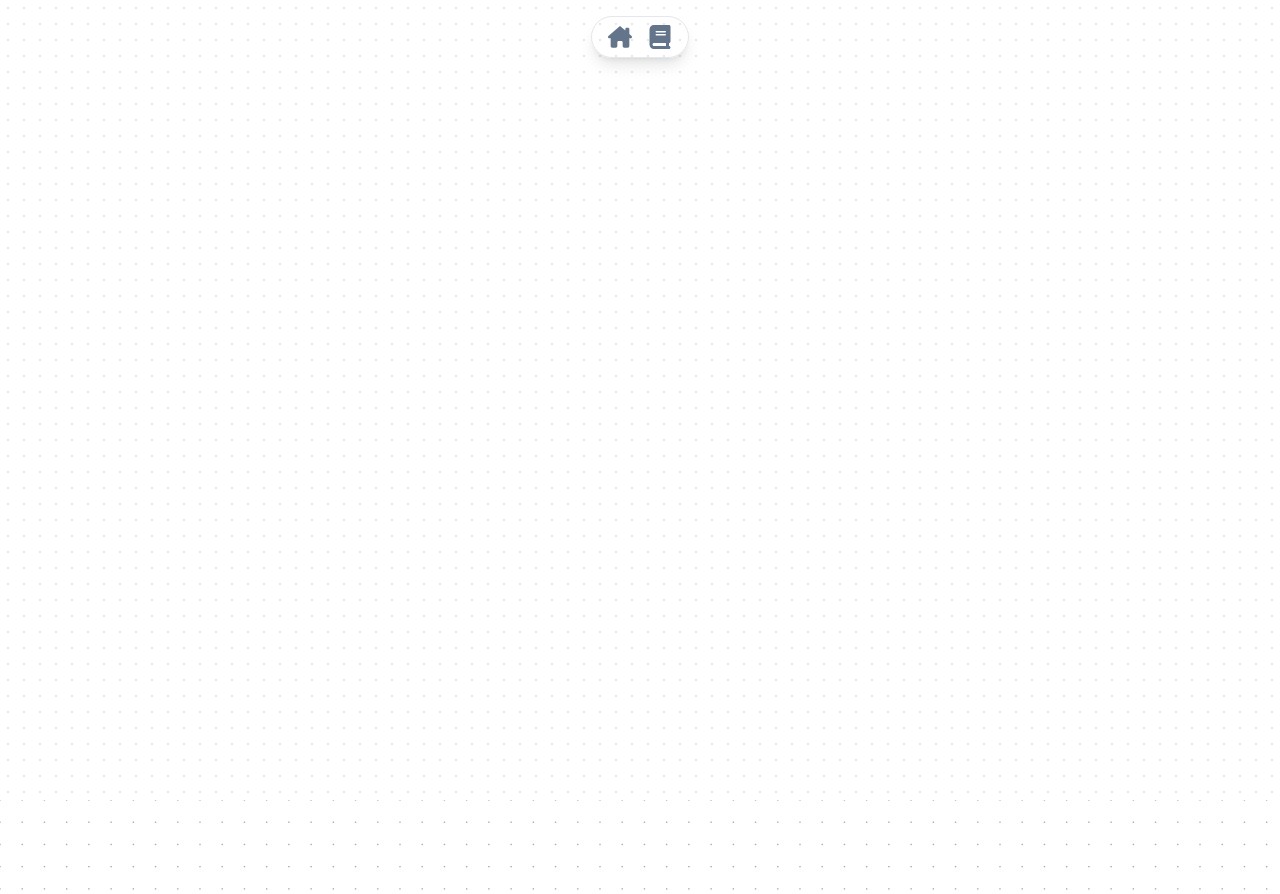
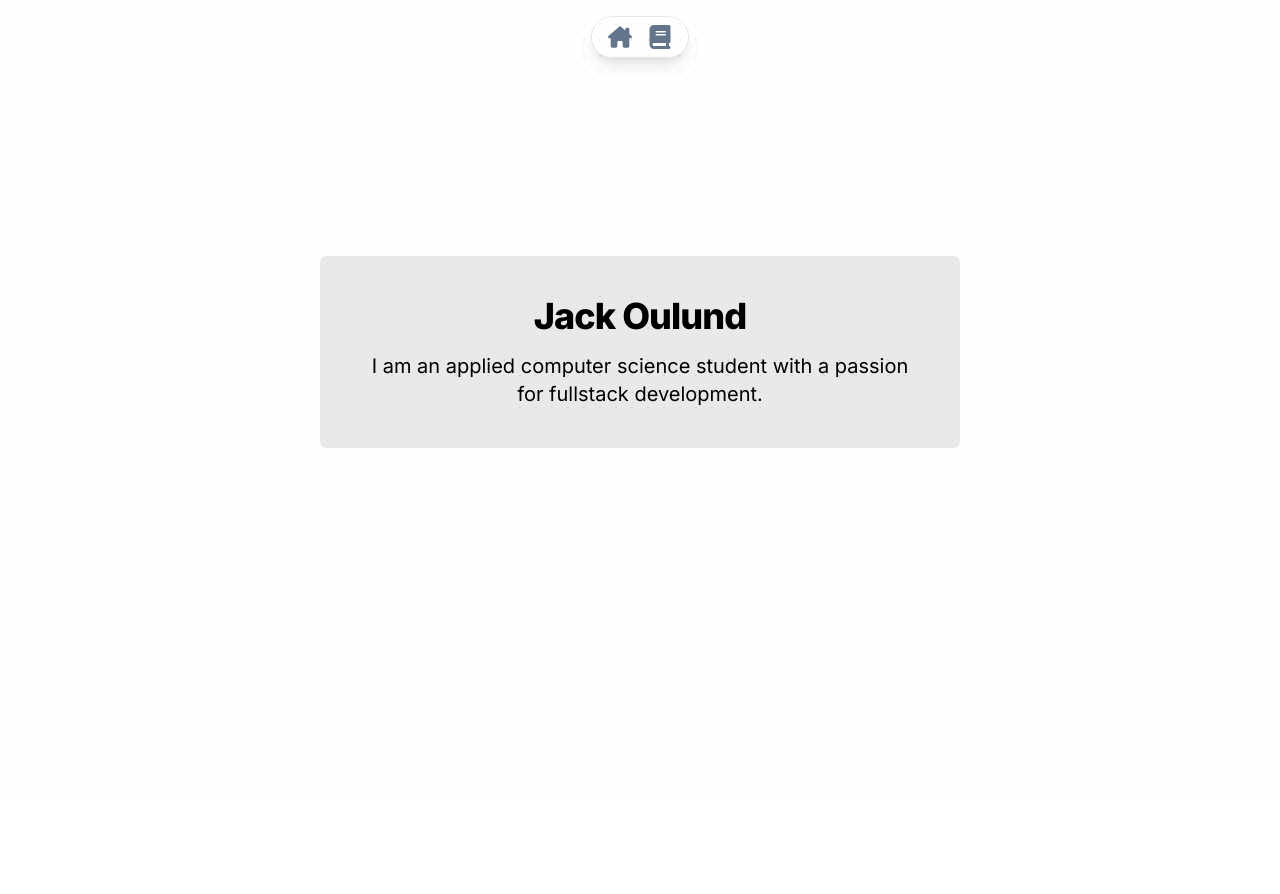
Before and after one commit to TheRealJackiBoi/portfolio, a Next.js app: page / in a window 1280 px wide. After the commit the page ends 800 px from the top, so only its background shows below. Built offline with nearby package versions, Linux system fonts and the light colour scheme.

Commit message:
add simple index

```diff
--- a/src/app/layout.tsx
+++ b/src/app/layout.tsx
@@ -43,7 +43,7 @@ export default function RootLayout({
   return (
     <html lang="en">
       <body className={`${inter.className} bg-[url('/dot-grid.png')]`}>
-        <div className="absolute inset-0 -z-10 h-screen w-full bg-white bg-[radial-gradient(#e5e7eb_1px,transparent_1px)] [background-size:16px_16px]">
+        <div className="absolute inset-0 -z-10 min-h-screen w-full bg-white bg-[radial-gradient(#e5e7eb_1px,transparent_1px)] [background-size:16px_16px]">
           <NavBar />
           <div className="container mx-auto pb-5">{children}</div>
         </div>
--- a/src/app/page.tsx
+++ b/src/app/page.tsx
@@ -1,9 +1,12 @@
-import Image from "next/image";
+import { H1, Lead, } from "@/components/Typography";
 
 export default function Home() {
   return (
-    <main className="flex min-h-screen flex-col items-center justify-between p-24">
-
+    <main className="h-full overflow-y-hidden flex flex-col gap-5">
+      <div className="top-1/2 left-1/2 absolute -translate-y-3/4 -translate-x-1/2 p-10 text-center flex flex-col gap-4 justify-between bg-slate-800/10 backdrop:blur-md rounded-md ">
+        <H1 className="text-center " text="Jack Oulund" />
+        <Lead text="I am an applied computer science student with a passion for fullstack development." />
+      </div>
     </main>
   );
 }
--- a/src/app/projects/page.tsx
+++ b/src/app/projects/page.tsx
@@ -1,4 +1,5 @@
 import Repo from "@/components/Repo";
+import { H1, P } from "@/components/Typography";
 import { repo } from "@/index";
 import { getRepos as getReposFromGithub } from "@/utilities/githubfacade";
 
@@ -8,6 +9,7 @@ const getRepos = async () => {
   return await getReposFromGithub([
     "BlogExamProject",
     "FullStackExam-Frontend",
+    "FullStackExam-Backend",
     "NotesRestApi",
     "java-deepdive-final",
     "dat2-fog-carport",
@@ -28,8 +30,11 @@ const Projects = async () => {
 
   return (
     <div>
-      <h1 className="scroll-m-20 text-4xl font-extrabold tracking-tight lg:text-5xl">Projects</h1>
-      <p className="leading-7 [&:not(:first-child)]:mt-6">This is some of my projects that I&apos;ve highlited</p>
+      <H1 text="Projects" />
+      <P
+        className="leading-7 [&:not(:first-child)]:mt-6"
+        text="This is some of my projects that I've highlited"
+      />
       <div className="my-5 grid grid-cols-1 sm:grid-cols-2 md:grid-cols-3 lg:grid-cols-4 gap-4">
         {repos.map((repo) => (
           <Repo repo={repo} key={repo.id} />
--- /dev/null
+++ b/src/components/Typography.tsx
@@ -0,0 +1,64 @@
+import { cn } from "@/lib/utils";
+
+export function H1({ text, className }: { text: string; className?: string }) {
+  return (
+    <h1
+      className={
+        "scroll-m-20 text-4xl font-extrabold tracking-tight lg:text-5xl" +
+        className
+      }
+    >
+      {text}
+    </h1>
+  );
+}
+
+export function H2({ text, className }: { text: string; className?: string }) {
+  return (
+    <h2
+      className={
+        "scroll-m-20 pb-2 text-3xl font-semibold tracking-tight first:mt-0" +
+        " " +
+        className
+      }
+    >
+      {text}
+    </h2>
+  );
+}
+
+export function H3({ text }: { text: string }) {
+  return (
+    <h3 className="scroll-m-20 text-xl font-semibold tracking-tight">{text}</h3>
+  );
+}
+
+export function H4({ text }: { text: string }) {
+  return (
+    <h4 className="scroll-m-20 text-xl font-semibold tracking-tight">{text}</h4>
+  );
+}
+
+export function P({ text, className }: { text: string; className?: string }) {
+  return (
+    <p className={"leading-7 [&:not(:first-child)]:mt-6" + className}>{text}</p>
+  );
+}
+
+export function BlockQuote({ text }: { text: string }) {
+  return (
+    <blockquote className="mt-6 border-l-2 pl-6 italic">{text}</blockquote>
+  );
+}
+
+export function Lead({
+  text,
+  className,
+}: {
+  text: string;
+  className?: string;
+}) {
+  return (
+    <p className={cn("text-xl text-muted-foreground", className)}>{text}</p>
+  );
+}
```
